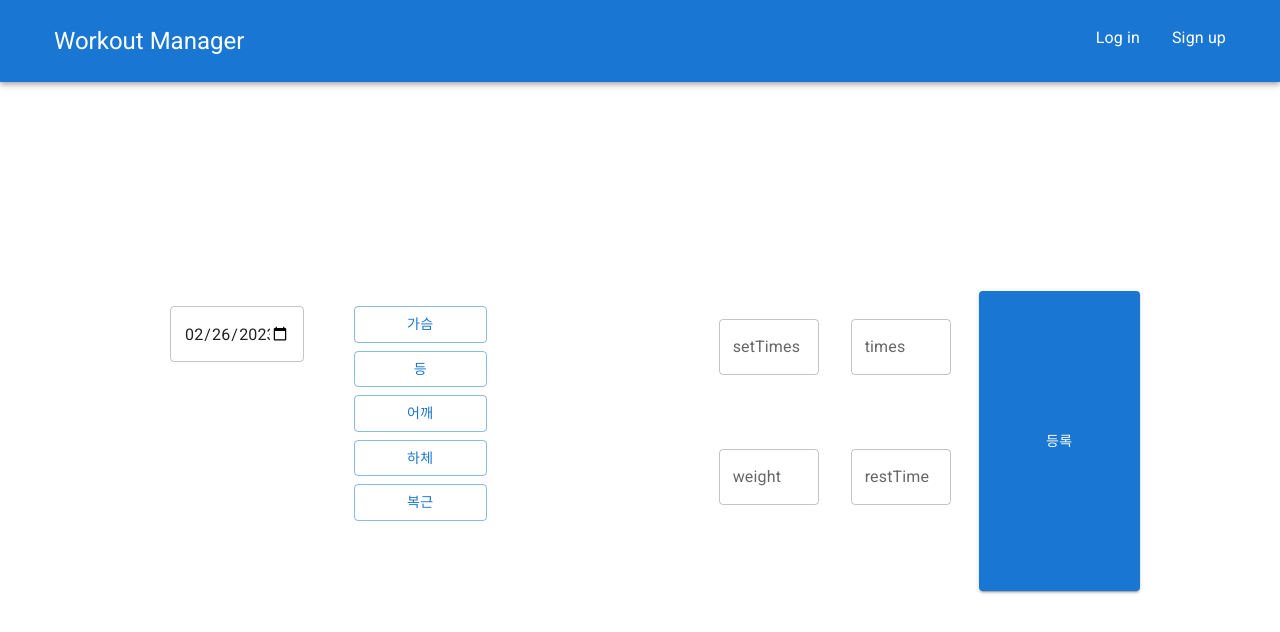
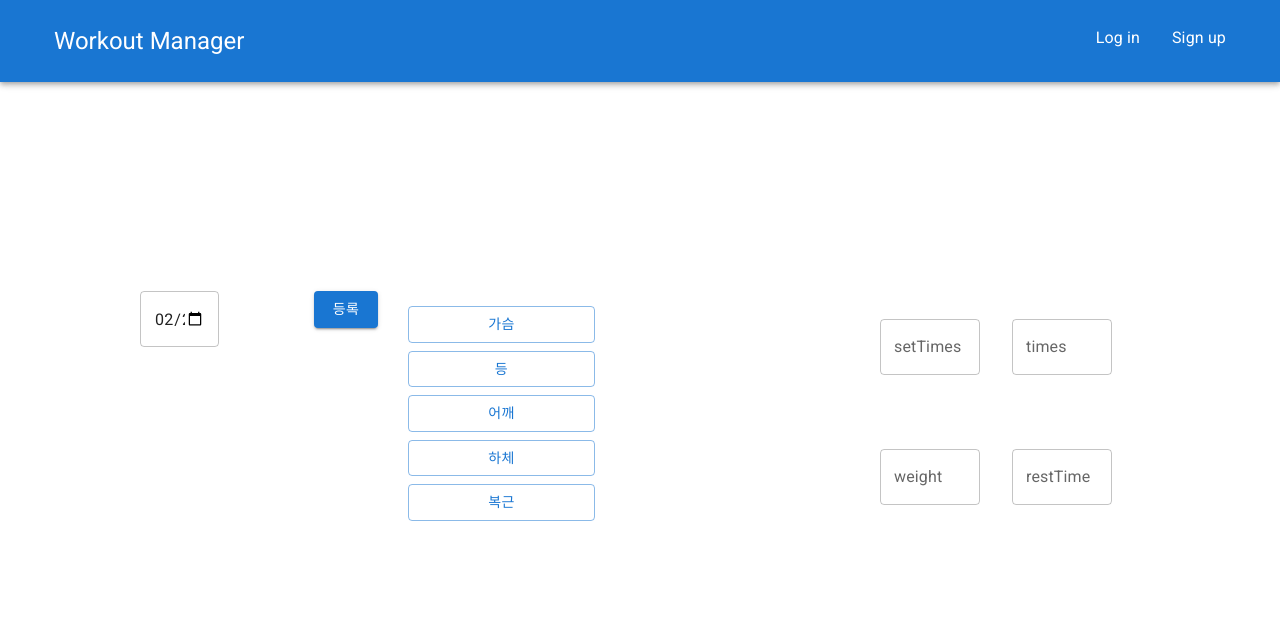
Before and after one commit to wujuno/workout-manager, a React (Create React App) app: page /record in a window 1280 px wide. Shown: the top 632 px of the page. Built offline with nearby package versions, Linux system fonts and the light colour scheme.

Commit message:
Style: Change Record

```diff
--- a/src/screens/Record.tsx
+++ b/src/screens/Record.tsx
@@ -14,7 +14,7 @@ import {
   Leg,
   Shoulder,
 } from "../components/RecordParts";
-import { Button, Stack, TextField } from "@mui/material";
+import { Button, Grid, Stack, TextField } from "@mui/material";
 
 const RecordWrapper = styled(BaseBox)`
   width: 1000px;
@@ -144,8 +144,8 @@ function Record() {
       </Helmet>
       <RecordWrapper>
         <form onSubmit={handleSubmit(onvalid)}>
-          <RecordBoxes>
-            <DateBox>
+          <Grid container spacing={2}>
+            <Grid item xs={6}>
               <TextField
                 type="date"
                 variant="outlined"
@@ -153,8 +153,14 @@ function Record() {
                 fullWidth
                 {...register("date", { required: true })}
               ></TextField>
-            </DateBox>
-          </RecordBoxes>
+            </Grid>
+          </Grid>
+          <Grid item xs={6}>
+            <Button variant="contained" type="submit" fullWidth>
+              등록
+            </Button>
+          </Grid>
+
           <RecordBoxes>
             <Stack direction="column" spacing={1}>
               {bigPartsArr.map((part) => (
@@ -216,9 +222,6 @@ function Record() {
               />
             ))}
           </CountingWrapper>
-          <Button variant="contained" type="submit" fullWidth>
-            등록
-          </Button>
         </form>
       </RecordWrapper>
     </SLayout>
```
